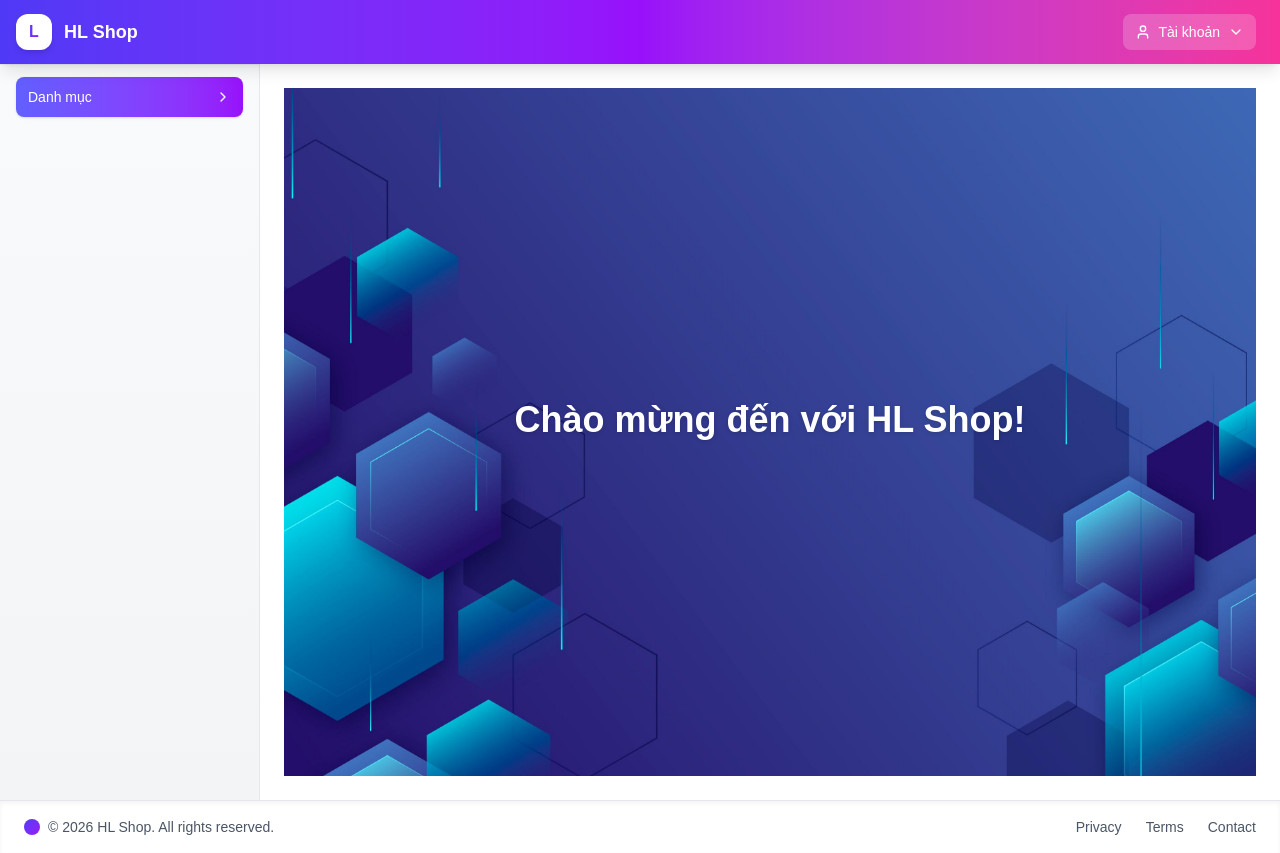
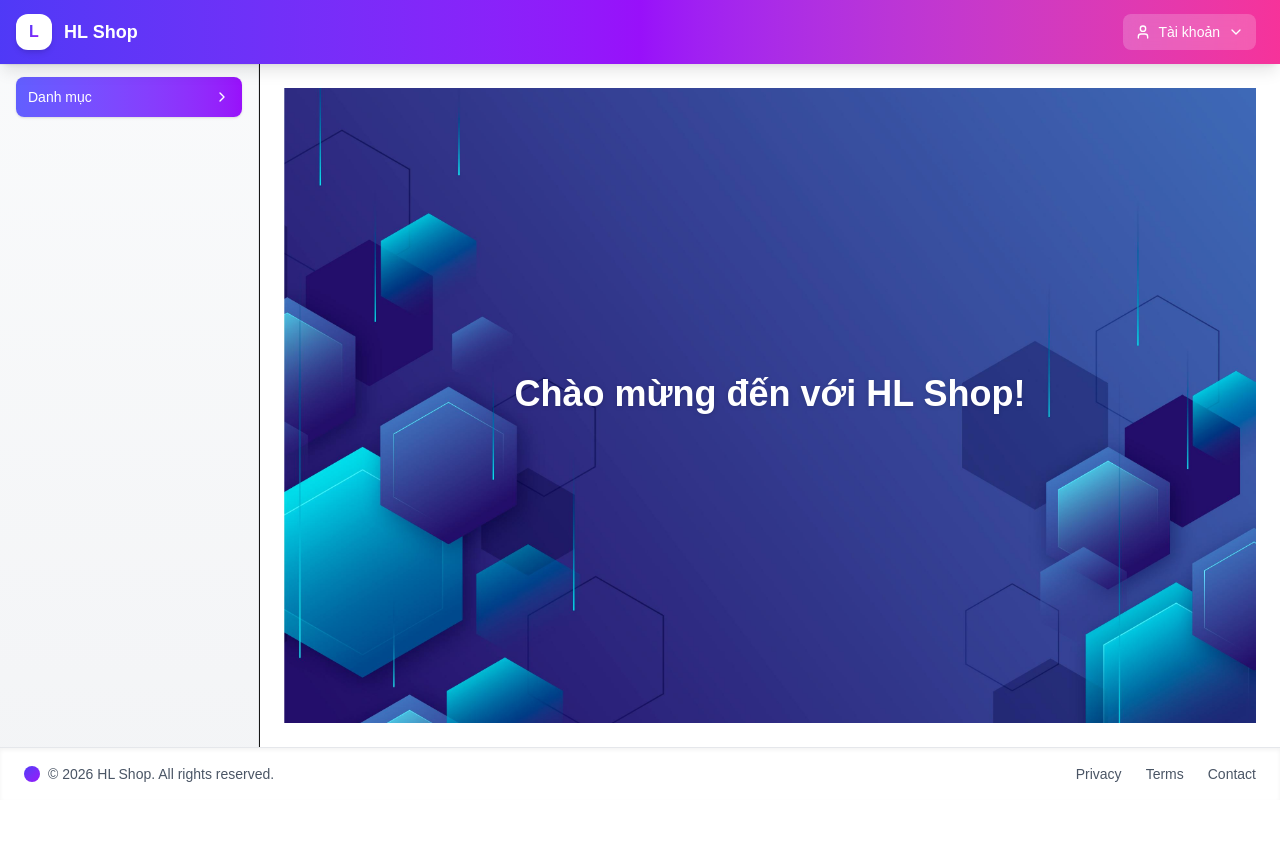
Before and after one commit to thangngo2309/hl-shop-fe, a Next.js app: page / in a window 1280 px wide. After the commit the page ends 800 px from the top, so only its background shows below. Built offline with nearby package versions, Linux system fonts and the light colour scheme.

Commit message:
add overflow sidebar/main content

```diff
--- a/app/(main)/layout.tsx
+++ b/app/(main)/layout.tsx
@@ -9,22 +9,19 @@ export default function MainLayout({
   children: React.ReactNode;
 }) {
   return (
-    <ProfileProvider>
-      <div className="min-h-screen bg-gray-50 flex flex-col">
-        <Header />
-
-        <div className="flex flex-1">
-          <aside className="md:w-65 md:shrink-0">
+    <div className="h-screen flex flex-col bg-gray-50">
+      <Header />
+      <ProfileProvider>
+        <div className="flex flex-1 min-h-0 overflow-hidden">
+          <aside className="overflow-y-auto md:w-65 md:shrink-0 bg-white border-r">
             <Sidebar />
           </aside>
-
-          <main className="min-w-0 flex-1 overflow-hidden bg-white px-3 py-3 sm:px-4 sm:py-4 md:px-6 md:py-6">
+          <main className="overflow-y-auto flex-1 min-w-0 bg-white px-3 py-3 sm:px-4 sm:py-4 md:px-6 md:py-6">
             {children}
           </main>
         </div>
-
         <Footer />
-      </div>
-    </ProfileProvider>
+      </ProfileProvider>
+    </div>
   );
 }
--- a/app/(public)/layout.tsx
+++ b/app/(public)/layout.tsx
@@ -8,15 +8,15 @@ export default function MainLayout({
   children: React.ReactNode;
 }) {
   return (
-      <div className="min-h-screen bg-gray-50 flex flex-col">
+    <div className="h-screen flex flex-col bg-gray-50">
       <Header />
 
-        <div className="flex flex-1">
-          <aside className="md:w-65 md:shrink-0">
+      <div className="flex flex-1 min-h-0 overflow-hidden">
+        <aside className="overflow-y-auto md:w-65 md:shrink-0 bg-white border-r">
           <Sidebar />
         </aside>
 
-          <main className="min-w-0 flex-1 overflow-hidden bg-white px-3 py-3 sm:px-4 sm:py-4 md:px-6 md:py-6">
+        <main className="overflow-y-auto flex-1 min-w-0 bg-white px-3 py-3 sm:px-4 sm:py-4 md:px-6 md:py-6">
           {children}
         </main>
       </div>
--- a/component/layout.component/sidebar.component.tsx
+++ b/component/layout.component/sidebar.component.tsx
@@ -24,7 +24,7 @@ const Sidebar: React.FC = () => {
     isMobile: boolean
   ) => {
     return (
-      <ul className="mt-1 flex flex-col gap-0.5">
+      <ul className="mt-1 flex flex-col gap-0.5 ">
         {children.map((child) => {
           const childKey = `${parentKey}-${child.label}`;
           const childOpen = !!openMenus[childKey];
```
Lines whose indentation alone changed are shown as unchanged.
